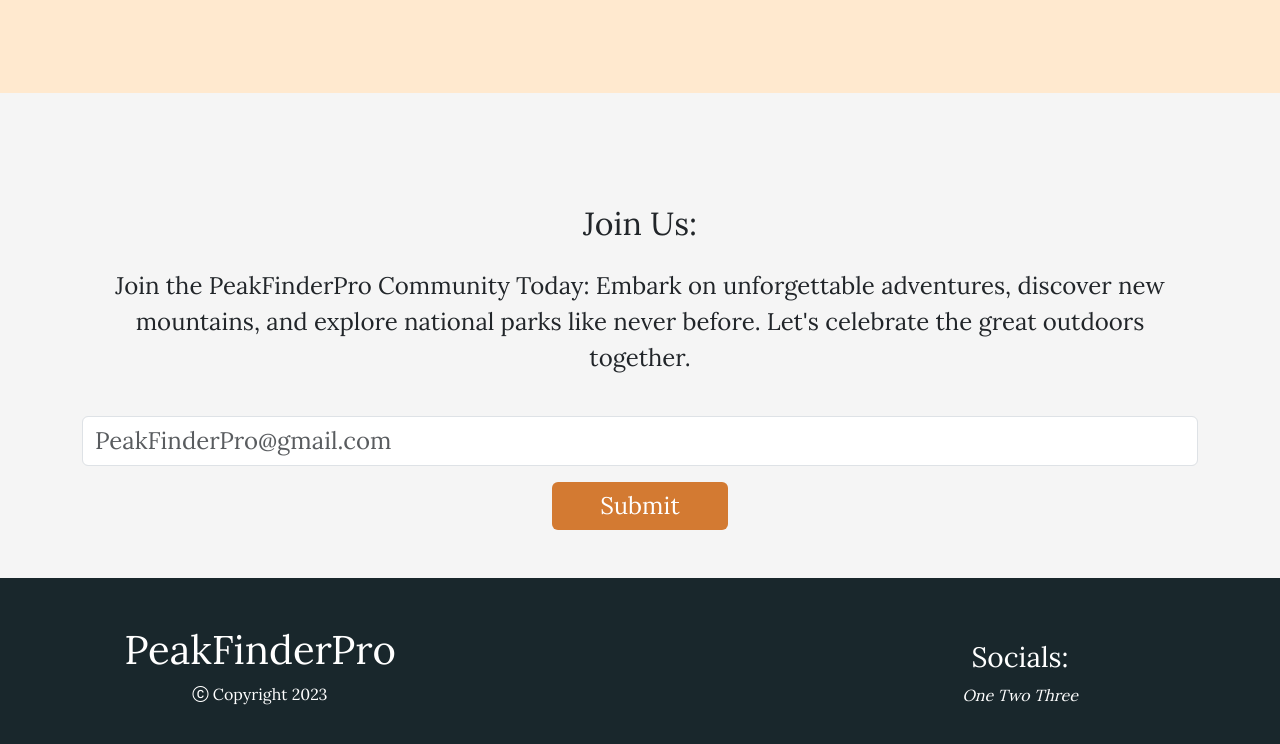
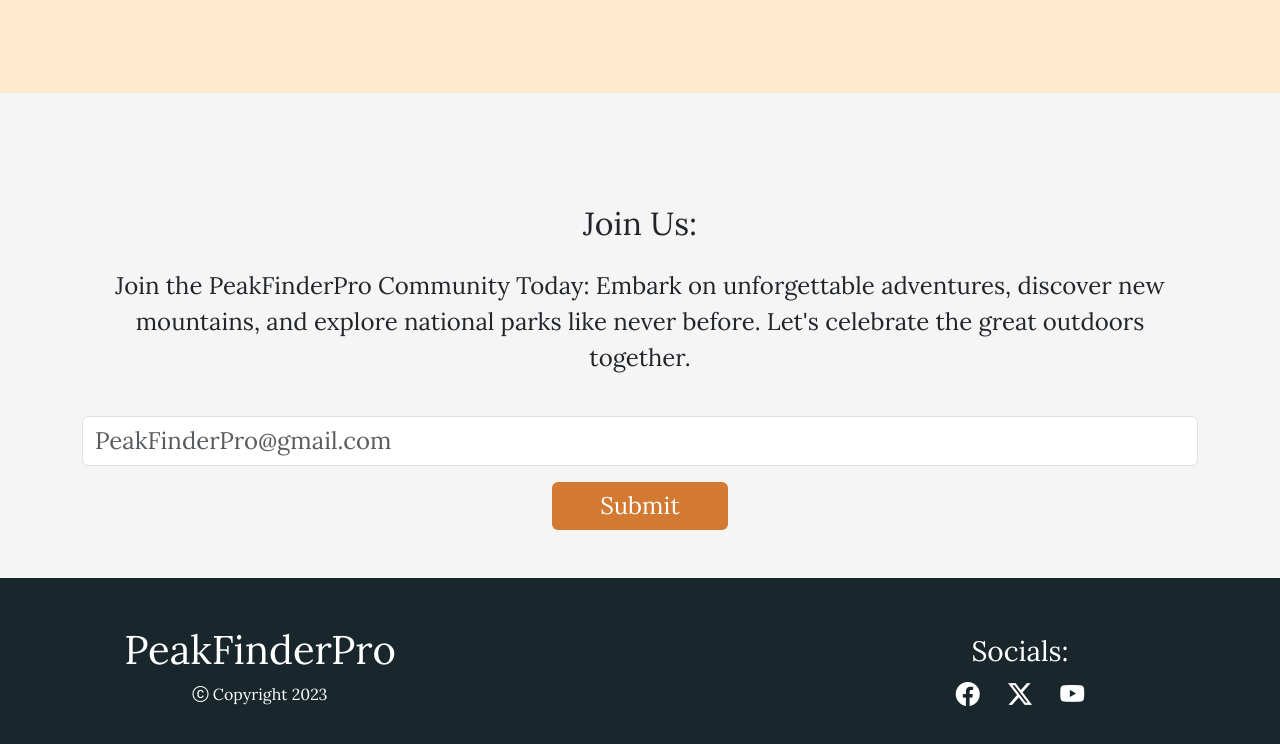
Before and after one commit to Javirb26/CapstoneTwo_EnjoyTheOutdoors, a plain HTML site: page index.html in a window 1280 px wide. Shown: the part 3494-4238 px from the top of the page. Drawn offline with nearby package versions, Linux system fonts and the light colour scheme.

Commit message:
added needed comments

```diff
--- a/index.html
+++ b/index.html
@@ -30,9 +30,12 @@
     <!-- NAVIGATION SECTION -->
     <nav class="navbar navbar-expand-md navbar-dark nav-bg sticky-top">
       <div class="container">
+        <!-- Navbar Brand -->
         <a class="navbar-brand fs-3" href="index.html">
           <span>PeakFinderPro</span></a
         >
+
+        <!-- Mobile Hamburger Menu -->
         <button
           class="navbar-toggler"
           type="button"
@@ -44,10 +47,12 @@
         >
           <span class="navbar-toggler-icon"></span>
         </button>
+        <!-- Navigation Links/Connection to Hamburger Menu -->
         <div
           class="collapse navbar-collapse justify-content-end"
           id="navbarSupportedContent"
         >
+        <!-- Navigation Links -->
           <ul class="navbar-nav ms-auto">
             <li class="nav-item">
               <a class="nav-link active" href="index.html">HOME</a>
@@ -59,15 +64,22 @@
               <a class="nav-link" href="mountainInfo.html">INFO</a>
             </li>
           </ul>
+
         </div>
+
       </div>
+
     </nav>
 
     <!-- HEADER SECTION -->
+    <!-- Background-image Class -->
     <div class="container-bg-img">
       <header>
+        <!-- Hero Container -->
         <div class="p-5 rounded-3 jumbo-container">
           <div class="container py-5">
+
+            <!-- Hero Content -->
             <h1 class="display-5 fw-bold text-white">
               The Ultimate Resource for Exploring
             </h1>
@@ -78,6 +90,8 @@
               seeking new summits to conquer or a nature lover in search of
               tranquil park escapes, we've got you covered.
             </p>
+
+            <!-- Wave Divider -->
             <div class="custom-shape-divider-bottom-1699928242">
               <svg
                 data-name="Layer 1"
@@ -102,15 +116,22 @@
               </svg>
             </div>
 
+            <!-- Hero Button Links -->
             <div class="row g-4">
+
+              <!-- Search Park Page -->
               <div class="col-sm-12 col-md-2 mb-3">
+
                 <button
                   class="btn btn-light border-0 btn-lg btn-block"
                   type="button"
                 >
                   <a class="nav-link" href="nationalParks.html">Search Park</a>
                 </button>
+
               </div>
+
+              <!-- Search Mountains Page -->
               <div class="col-sm-12 col-md-2">
                 <button
                   class="btn btn-warning border-0 btn-lg btn-block"
@@ -121,18 +142,23 @@
                   >
                 </button>
               </div>
+
             </div>
+
           </div>
         </div>
+
       </header>
     </div>
 
     <!-- MAIN SECTION -->
     <main class="main-bg">
+
       <!-- First Section Main Content -->
       <div class="container">
+        <!-- Mission Statement Content -->
         <div class="row g-5 py-5 justify-content-sm-center">
-          <!--  (later)-->
+          <!-- Mission Statement Text Content -->
           <div class="col-xl-5">
             <h2 class="text-center">PeakFinderPro Mission:</h2>
 
@@ -146,19 +172,28 @@
               like-minded adventurers.
             </p>
           </div>
+
+          <!-- Image for Mission Statement -->
           <div class="col-sm-9 col-xl-7">
             <img class="img-fluid rounded-3" src="images/mission.png" alt="" />
           </div>
+
         </div>
       </div>
 
-      <!-- Card Section with Different Background Color -->
+      <!-- Second Section Informative Cards -->
       <div class="py-5 my-5 everyOther-bg">
         <div class="container my-5">
+
+          <!-- Card Section Content -->
           <div class="row gy-5 justify-content-sm-center">
+
+            <!-- Card Section Title -->
             <h2 class="text-center mb-4 fs-1">
               Experience the PeakFinderPro Difference
             </h2>
+
+            <!-- First Card Content -->
             <div class="col-md-6 col-lg-4">
               <div class="text-white card border-0 h-100">
                 <div class="card-body nav-bg py-5 text-center rounded-1">
@@ -171,6 +206,7 @@
               </div>
             </div>
 
+            <!-- Second Card Content -->
             <div class="col-md-6 col-lg-4">
               <div class="text-white card border-0 h-100">
                 <div class="card-body nav-bg py-5 text-center rounded-1">
@@ -183,6 +219,7 @@
               </div>
             </div>
 
+            <!-- Third Card Content -->
             <div class="col-md-6 col-lg-4">
               <div class="text-white card border-0 h-100">
                 <div class="card-body nav-bg py-5 text-center rounded-1">
@@ -194,16 +231,21 @@
                 </div>
               </div>
             </div>
+
           </div>
+
         </div>
       </div>
 
-      <!-- Third Section Main Content -->
+      <!-- Third Section About Us Content -->
       <div class="container">
         <div class="row g-5 py-5 justify-content-sm-center">
+          <!-- Image About Us Statement  -->
           <div class="col-sm-9 col-xl-7">
             <img class="img-fluid rounded-3" src="images/campfire.png" alt="" />
           </div>
+
+          <!-- Text Content For About Us Statement -->
           <div class="col-xl-5">
             <h2 class="text-center">About Us:</h2>
             <p class="text-center fs-4 mt-2">
@@ -216,22 +258,33 @@
               national parks.
             </p>
           </div>
+
         </div>
       </div>
 
+      <!-- Fourth Section Testimonials -->
       <div class="py-5 my-5 everyOther-bg">
         <div class="container my-5">
+          <!-- Testimonials Content -->
           <div class="row gy-5 justify-content-sm-center">
+
+            <!-- Testimonials Title -->
             <h2 class="text-center mb-4 fs-1 fw-bold">
               Community Testimonials
             </h2>
+
+            <!-- First Card Amelia -->
             <div class="col-md-3">
               <div class="text-white card border-0 h-100">
+
+                <!-- Character Image -->
                 <img
                   class="img-fluid rounded-top-1 card-img-top"
                   src="images/ameliaB.png"
                   alt=""
                 />
+
+                <!-- Testimonial Text Content -->
                 <div
                   class="card-body orange-bg py-5 text-center rounded-bottom-3"
                 >
@@ -241,16 +294,22 @@
                     existed
                   </p>
                 </div>
+
               </div>
             </div>
 
+            <!-- Second Card Evan -->
             <div class="col-md-3">
               <div class="text-white card border-0 h-100">
+
+                <!-- Character Image -->
                 <img
                   class="img-fluid rounded-top-1 card-img-top"
                   src="images/evanT.png"
                   alt=""
                 />
+
+                <!-- Testimonial Text Content -->
                 <div
                   class="card-body forest-bg py-5 text-center rounded-bottom-3"
                 >
@@ -260,16 +319,22 @@
                     new peaks and parks
                   </p>
                 </div>
+
               </div>
             </div>
 
+            <!-- Third Card Zoe -->
             <div class="col-md-3">
               <div class="text-white card border-0 h-100">
+
+                <!-- Character Image -->
                 <img
                   class="img-fluid rounded-top-1 card-img-top"
                   src="images/zoeS.png"
                   alt=""
                 />
+
+                <!-- Testimonial Text Content -->
                 <div
                   class="card-body orange-bg py-5 text-center rounded-bottom-3"
                 >
@@ -279,16 +344,22 @@
                     PeakFinderPro
                   </p>
                 </div>
+
               </div>
             </div>
 
+            <!-- Fourth Card Carlos -->
             <div class="col-md-3">
               <div class="text-white card border-0 h-100">
+
+                <!-- Character Image -->
                 <img
                   class="img-fluid rounded-top-1 card-img-top"
                   src="images/carlosP.png"
                   alt=""
                 />
+
+                <!-- Testimonial Text Content -->
                 <div
                   class="card-body forest-bg py-5 text-center rounded-bottom-3"
                 >
@@ -298,22 +369,31 @@
                     great outdoors
                   </p>
                 </div>
+
               </div>
             </div>
+
           </div>
         </div>
       </div>
 
       <!-- Join Us CTA Main Section -->
       <div class="py-5 mt-5">
+        <!-- Join Us Content -->
         <div class="container">
+
+          <!-- Join Us Text Content -->
           <h2 class="text-center mt-3">Join Us:</h2>
           <p class="text-center fs-4 mt-4">
             Join the PeakFinderPro Community Today: Embark on unforgettable
             adventures, discover new mountains, and explore national parks like
             never before. Let's celebrate the great outdoors together.
           </p>
+
+          <!-- Email Form To Join PeakFinderPro Community -->
           <form id="form-submit">
+
+            <!-- Email Input Area -->
             <label for="email"></label>
             <input
               class="form-control fs-4"
@@ -323,6 +403,9 @@
               placeholder="PeakFinderPro@gmail.com"
               required
             />
+
+
+            <!-- Form Submit Button -->
             <div class="text-center">
               <button
                 class="btn btn-warning border-0 text-white mt-3 px-5 fs-4"
@@ -333,6 +416,7 @@
                 Submit
               </button>
 
+              <!-- Bootstrap Pop up "Toast" -->
               <div class="toast-container position-fixed bottom-0 end-0 p-3">
                 <div
                   id="liveToast"
@@ -357,47 +441,53 @@
                   </div>
                 </div>
               </div>
+
             </div>
+
+
           </form>
         </div>
       </div>
+
     </main>
 
-    <!-- Footer -->
+    <!-- FOOTER SECTION -->
     <footer class="py-5 nav-bg">
       <div class="container">
+        <!-- Footer Content -->
         <div class="row d-flex align-items-center">
           <div class="col-md-4 h-100 text-center">
+            <!-- Footer Text Content -->
             <h1 class="text-white">PeakFinderPro</h1>
             <p class="text-white">
               <i class="bi bi-c-circle text-white"></i> Copyright 2023
             </p>
           </div>
 
+          <!-- Empty Center Div -->
           <div class="col-md-4 h-100 text-center"></div>
 
+          <!-- Footer Social Media Icon Content -->
           <div class="col-md-4 h-100 text-center">
             <h3 class="text-white text-center">Socials:</h3>
-            <span><i class="text-white">One</i></span>
-            <span><i class="text-white">Two</i></span>
-            <span><i class="text-white">Three</i></span>
+            <span><i class="text-white fs-4 me-4 bi bi-facebook"></i></span>
+            <span><i class="text-white fs-4 me-4 bi bi-twitter-x"></i></span>
+            <span><i class="text-white fs-4 bi bi-youtube"></i></span>
           </div>
+
         </div>
       </div>
     </footer>
 
+    <!-- SCRIPTS -->
+    <script src="scripts/submit.js"></script>
 
-    <script src="scripts/submit.js">
-
-    </script>
-
-    <!-- bootstrap js cdn -->
+    <!-- BOOTSTRSP JS CDN -->
     <script
       src="https://cdn.jsdelivr.net/npm/bootstrap@5.3.2/dist/js/bootstrap.bundle.min.js"
       integrity="sha384-C6RzsynM9kWDrMNeT87bh95OGNyZPhcTNXj1NW7RuBCsyN/o0jlpcV8Qyq46cDfL"
       crossorigin="anonymous"
     ></script>
 
-    <!-- javascript file -->
   </body>
 </html>
```
